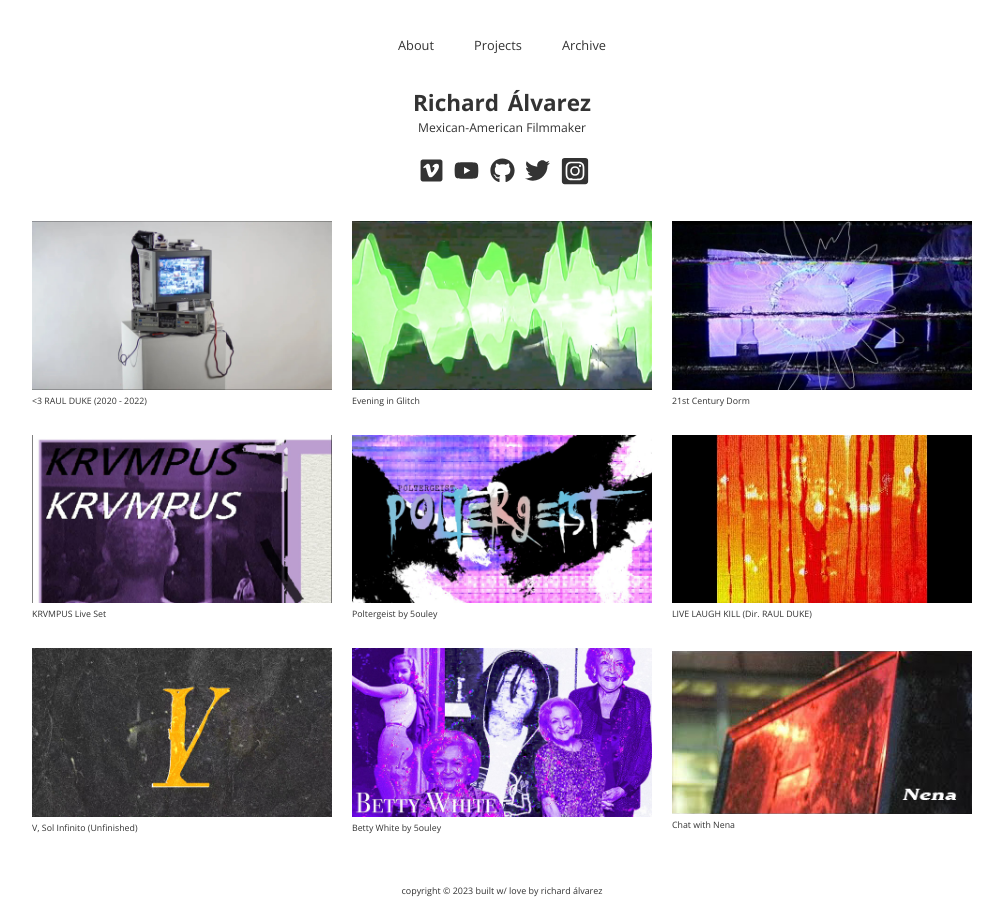
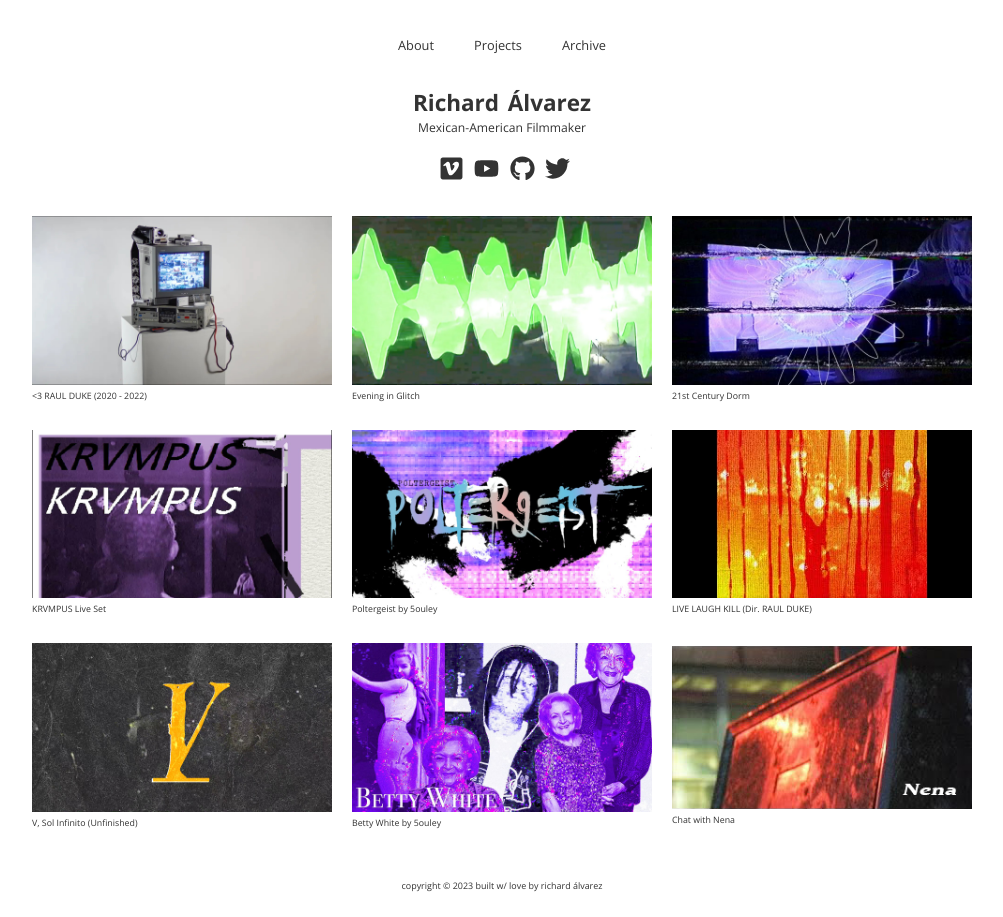
Before and after one commit to raulduk3/raulduke, a Next.js app: page / in a window 1280 px wide. Shown: the whole page, without its empty margins (138-1141 px from the left). Built offline with nearby package versions, Linux system fonts and the light colour scheme.

Commit message:
removed ig

```diff
--- a/next.config.js
+++ b/next.config.js
@@ -1,7 +1,7 @@
 /** @type {import('next').NextConfig} */
 
 const nextConfig = {
-  reactStrictMode: false,
+  reactStrictMode: falsecl,
   compiler: {
     styledComponents: true,
   },
--- a/pages/index.tsx
+++ b/pages/index.tsx
@@ -55,9 +55,6 @@ function SocialLinks() {
 			</SocialLink>
 			<SocialLink href='https://twitter.com/raalvarez_3' target="_blank" rel="noopener noreferrer">
 				<FaTwitter size={25} />
-			</SocialLink>
-			<SocialLink href='https://www.instagram.com/lofirick/' target="_blank" rel="noopener noreferrer">
-				<FaInstagramSquare size={30} />
 			</SocialLink>
 		</SocialLinksWrapper>
 	)
```
Also changed, not shown: 1 other file (tests, documents, lock files or other folders).
